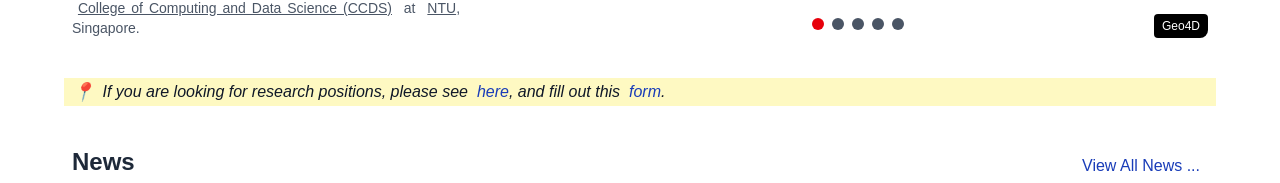
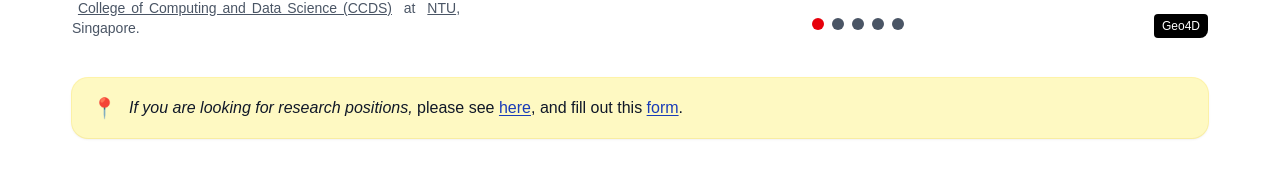
Before and after one commit to physicalvision/physicalvision.github.io, a Next.js app: page / in a window 1280 px wide. Shown: the part 462-645 px from the top of the page. Built offline with nearby package versions, Linux system fonts and the light colour scheme.

Commit message:
update page

```diff
--- a/src/app/page.tsx
+++ b/src/app/page.tsx
@@ -113,11 +113,27 @@ export default function Home() {
 
     {/* Positions section */}
     <section id="positions" className="w-full pt-2 pb-8 max-w-full text-justify">
-      <div className="container px-4 md:px-2 text-justify bg-yellow-100">
-        <h3 className="text-base font-medium italic flex items-center text-gray-900">
-        <span className="mr-2 text-lg">📍</span>
-          If you are looking for research positions, please see &nbsp;<a href="/position" className="text-blue-800 hover:text-blue-900">here</a>, and fill out this &nbsp;<a href="https://docs.google.com/forms/d/e/1FAIpQLSe524kxz9_cCS8XG7BHQdprCfjR1mAqft9O7TeF_DTvLYcdIw/viewform?usp=dialog" className="text-blue-800 hover:text-blue-900">form</a>.
-        </h3>
+      <div className="container px-4 md:px-2">
+        <div className="rounded-2xl bg-yellow-100 px-4 py-4 shadow-sm ring-1 ring-yellow-200/70 sm:px-5">
+          <div className="flex items-start gap-3 sm:items-center">
+            <span className="mt-0.5 text-lg sm:mt-0 sm:text-xl">📍</span>
+            <p className="text-sm leading-6 text-gray-900 sm:text-base">
+              <span className="font-medium italic">If you are looking for research positions,</span>{" "}
+              please see{" "}
+              <a href="/position" className="font-medium text-blue-800 underline decoration-1 underline-offset-2 hover:text-blue-900">
+                here
+              </a>
+              , and fill out this{" "}
+              <a
+                href="https://docs.google.com/forms/d/e/1FAIpQLSe524kxz9_cCS8XG7BHQdprCfjR1mAqft9O7TeF_DTvLYcdIw/viewform?usp=dialog"
+                className="font-medium text-blue-800 underline decoration-1 underline-offset-2 hover:text-blue-900"
+              >
+                form
+              </a>
+              .
+            </p>
+          </div>
+        </div>
       </div>
     </section>
 
```
